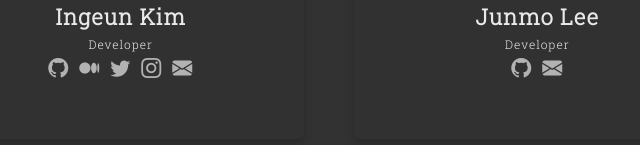
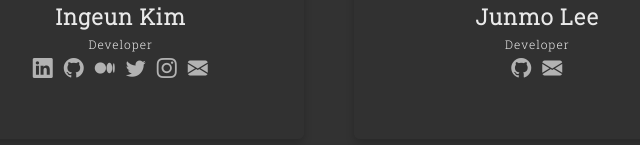
Before and after one commit to D3LAB-DAO/PQV-Calculator, a React (Create React App) app: page / in a window 1280 px wide. Shown: the part 3132-3277 px from the top of the page, without its empty margins (311-951 px from the left). Built offline with nearby package versions, Linux system fonts and the light colour scheme.

Commit message:
added LinkedIn of Ingeun Kim

```diff
--- a/src/components/creators.js
+++ b/src/components/creators.js
@@ -97,6 +97,13 @@ const Creators = () => {
               Developer
               <br />
               <a
+                href="https://www.linkedin.com/in/ingeun-kim-152b3123b/"
+                target="_blank"
+                rel="noreferrer"
+              >
+                <i className="bi bi-linkedin member-icon"></i>
+              </a>
+              <a
                 href="https://github.com/ingeun92"
                 target="_blank"
                 rel="noreferrer"
```
